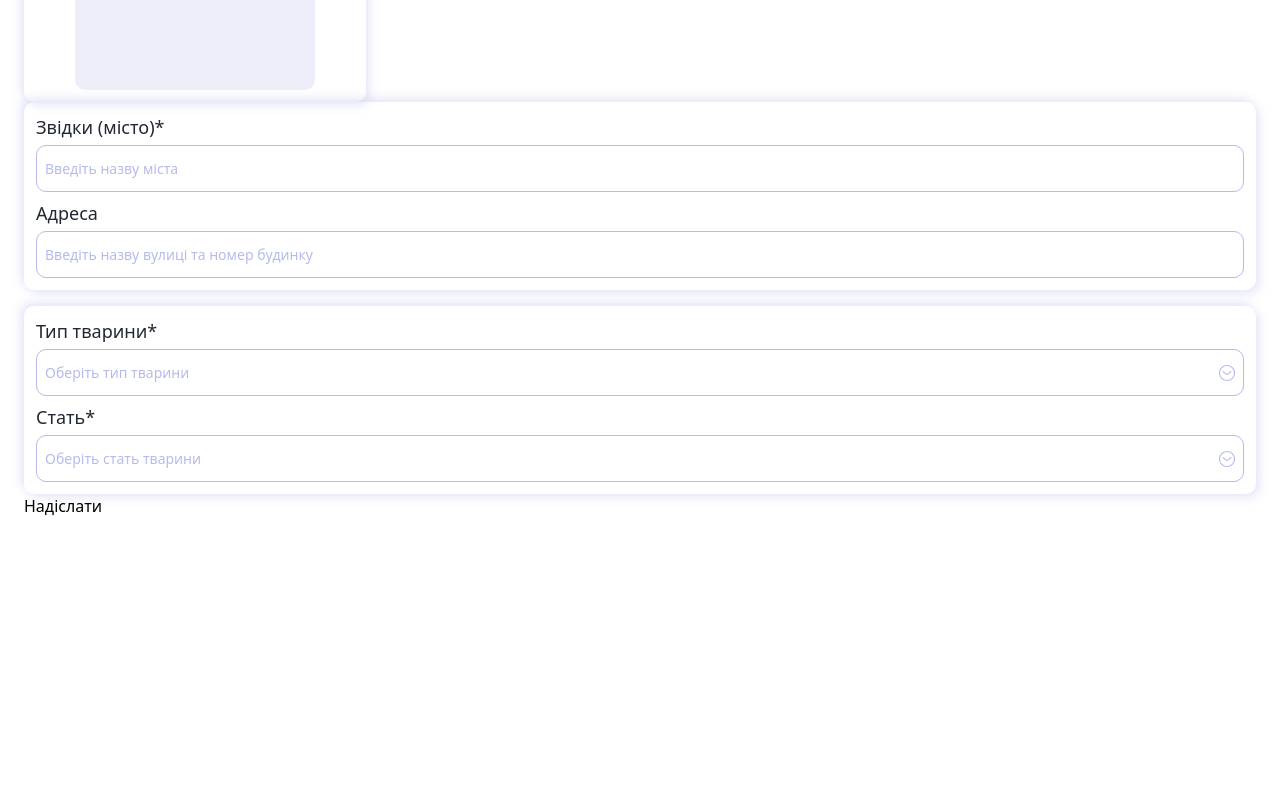
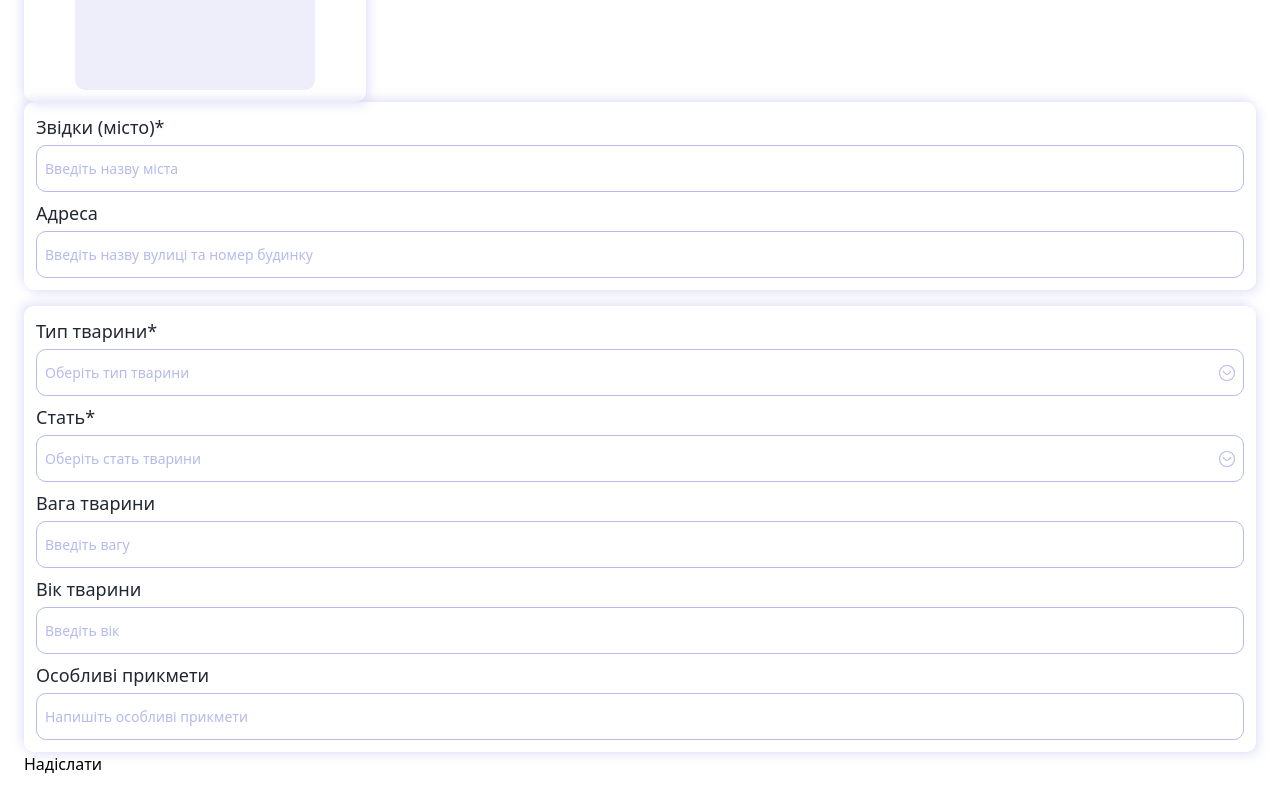
Before and after one commit to baza-trainee/AnimalRescueKharkiv, a Next.js app: page /crm/add-card in a window 1280 px wide. Shown: the part 1176-1976 px from the top of the page. Before the commit the page ends 1718 px from the top, so only its background shows below. Built offline with nearby package versions, Linux system fonts and the light colour scheme.

Commit message:
feat: add fields 'Weight', 'Age', 'SpecialMarks' to  BasicInfoForm; add validation of new fields in addCardSchema

```diff
--- a/src/components/crm/AddCardCrm/addCardSchema.ts
+++ b/src/components/crm/AddCardCrm/addCardSchema.ts
@@ -42,6 +42,9 @@ export const addCardSchema = Yup.object().shape({
   gender: Yup.string()
     .oneOf(genders, "Оберіть стать тварини зі списку")
     .required("Оберіть стать тварини"),
+  weight: Yup.string().max(50, "Не більше 50 символів").notRequired(),
+  age: Yup.string().max(50, "Не більше 50 символів").notRequired(),
+  specialMarks: Yup.string().max(200, "Не більше 200 символів").notRequired(),
 });
 
 export type TypeAddCardSchema = Yup.InferType<typeof addCardSchema>;
--- a/src/components/crm/AddCardForm/AddCardForm.tsx
+++ b/src/components/crm/AddCardForm/AddCardForm.tsx
@@ -16,6 +16,9 @@ const defaultValues = {
   address: "",
   animalType: "",
   gender: "",
+  weight: "",
+  age: "",
+  specialMarks: "",
 };
 
 export const AddCardForm = () => {
--- a/src/components/crm/BasicInfoForm/BasicInfoForm.tsx
+++ b/src/components/crm/BasicInfoForm/BasicInfoForm.tsx
@@ -116,6 +116,48 @@ export const BasicInfoForm: React.FC<PropsBasicInfoForm> = ({
             }
           />
         </PopupInput>
+        <div className={errors?.weight && "pb-[26px]"}>
+          <Controller
+            name="weight"
+            control={control}
+            render={({ field }) => (
+              <TextInput
+                label="Вага тварини"
+                placeholder="Введіть вагу"
+                errorMessage={errors?.weight?.message}
+                {...field}
+              />
+            )}
+          />
+        </div>
+        <div className={errors?.age && "pb-[26px]"}>
+          <Controller
+            name="age"
+            control={control}
+            render={({ field }) => (
+              <TextInput
+                label="Вік тварини"
+                placeholder="Введіть вік"
+                errorMessage={errors?.age?.message}
+                {...field}
+              />
+            )}
+          />
+        </div>
+        <div className={errors?.address && "pb-[26px]"}>
+          <Controller
+            name="specialMarks"
+            control={control}
+            render={({ field }) => (
+              <TextInput
+                label="Особливі прикмети"
+                placeholder="Напишіть особливі прикмети"
+                errorMessage={errors?.address?.message}
+                {...field}
+              />
+            )}
+          />
+        </div>
       </fieldset>
     </div>
   );
```
